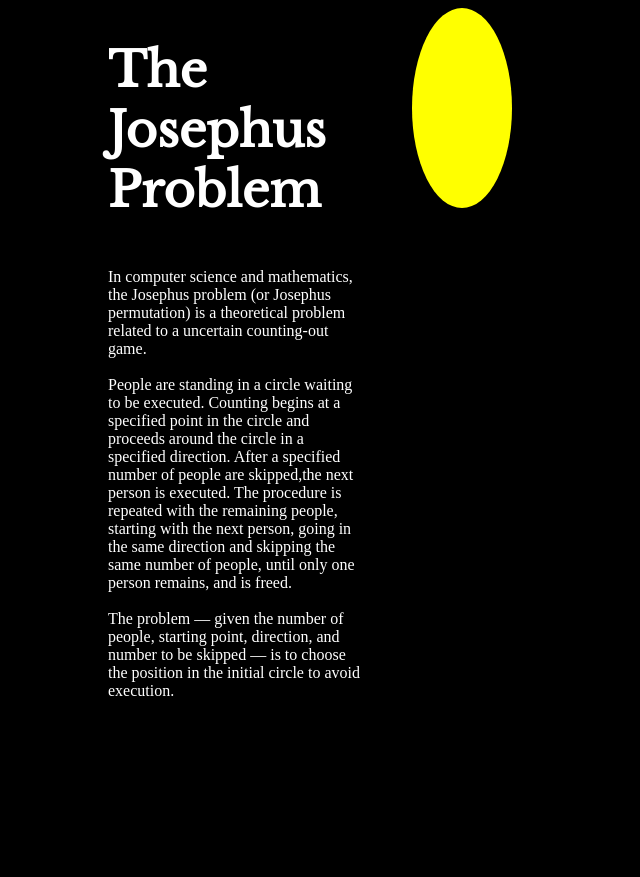
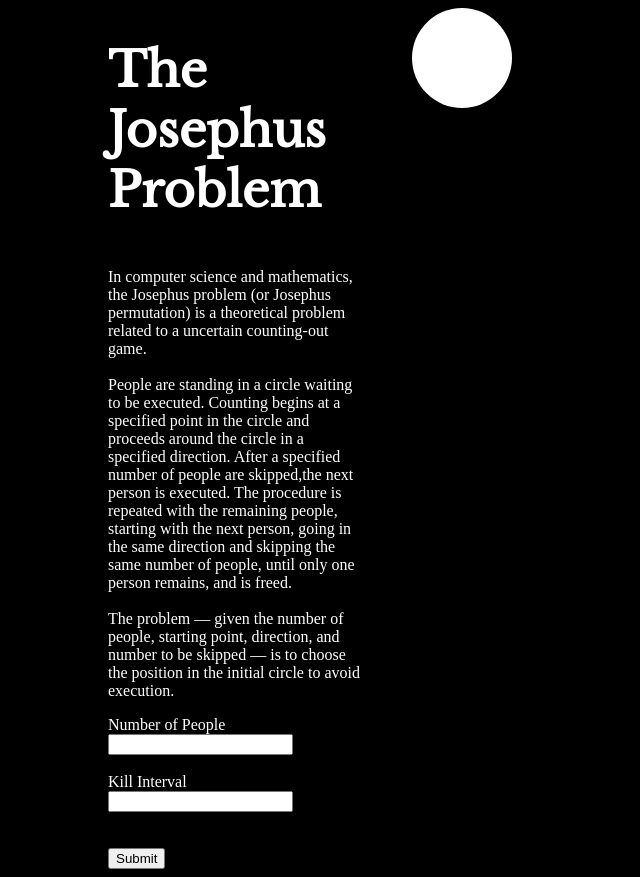
Before and after one commit to yukseltron/Josephus-Problem, an Angular app: page / in a window 1280 px wide. Shown: the whole page, without its empty margins (0-640 px from the left). Before the commit the page ends 800 px from the top, so only its background shows below. Built offline with nearby package versions, Linux system fonts and the light colour scheme.

Commit message:
set up form

```diff
--- a/src/app/app.component.html
+++ b/src/app/app.component.html
@@ -20,8 +20,17 @@
     choose    the    position   in   the   initial   circle
     to avoid execution.
   </p>
+  <form>
+      <div class="form-group">
+        <label for="people">Number of People</label>
+        <input type="text" class="form-control" id="people"> <br/><br/>
+        <label for="interval">Kill Interval</label>
+        <input type="text" class="form-control" id="interval">
+      </div><br/><br/>
+      <button (click)="onSubmit()">Submit</button>
+  </form>
 </div>
 <div class="block-content">
-  <div [@openClose]="isOpen ? 'open' : 'closed'" class="circle"  (click)="toggle()"></div>
+    <div *ngFor="let element of array"><div [@openClose]="isOpen ? 'open' : 'closed'" class="circle"  (click)="toggle()"></div></div>
 </div>
 </div>
--- a/src/app/app.component.ts
+++ b/src/app/app.component.ts
@@ -15,17 +15,15 @@ import {
   animations: [
     trigger('openClose', [
       state('open', style({
-        height: '200px',
+        height: '100px',
         opacity: 1,
-        backgroundColor: 'yellow'
+        backgroundColor: 'white'
       })),
       state('closed', style({
-        height: '100px',
-        opacity: 0.5,
-        backgroundColor: 'green'
+        opacity: 0,
       })),
       transition('open => closed', [
-        animate('5s')
+        animate('2s')
       ]),
       transition('closed => open', [
         animate('2s')
@@ -40,4 +38,8 @@ export class AppComponent {
     this.isOpen = !this.isOpen;
   }
 
+  array = [0];
+
+  onSubmit() { this.array.push(0)}
+
 }
--- a/src/app/app.module.ts
+++ b/src/app/app.module.ts
@@ -3,6 +3,7 @@ import { NgModule } from '@angular/core';
 import { BrowserAnimationsModule } from '@angular/platform-browser/animations';
 import { AppRoutingModule } from './app-routing.module';
 import { AppComponent } from './app.component';
+import { FormsModule }   from '@angular/forms';
 
 @NgModule({
   declarations: [
@@ -11,7 +12,8 @@ import { AppComponent } from './app.component';
   imports: [
     BrowserModule,
     AppRoutingModule,
-    BrowserAnimationsModule
+    BrowserAnimationsModule,
+    FormsModule
   ],
   providers: [],
   bootstrap: [AppComponent]
```
